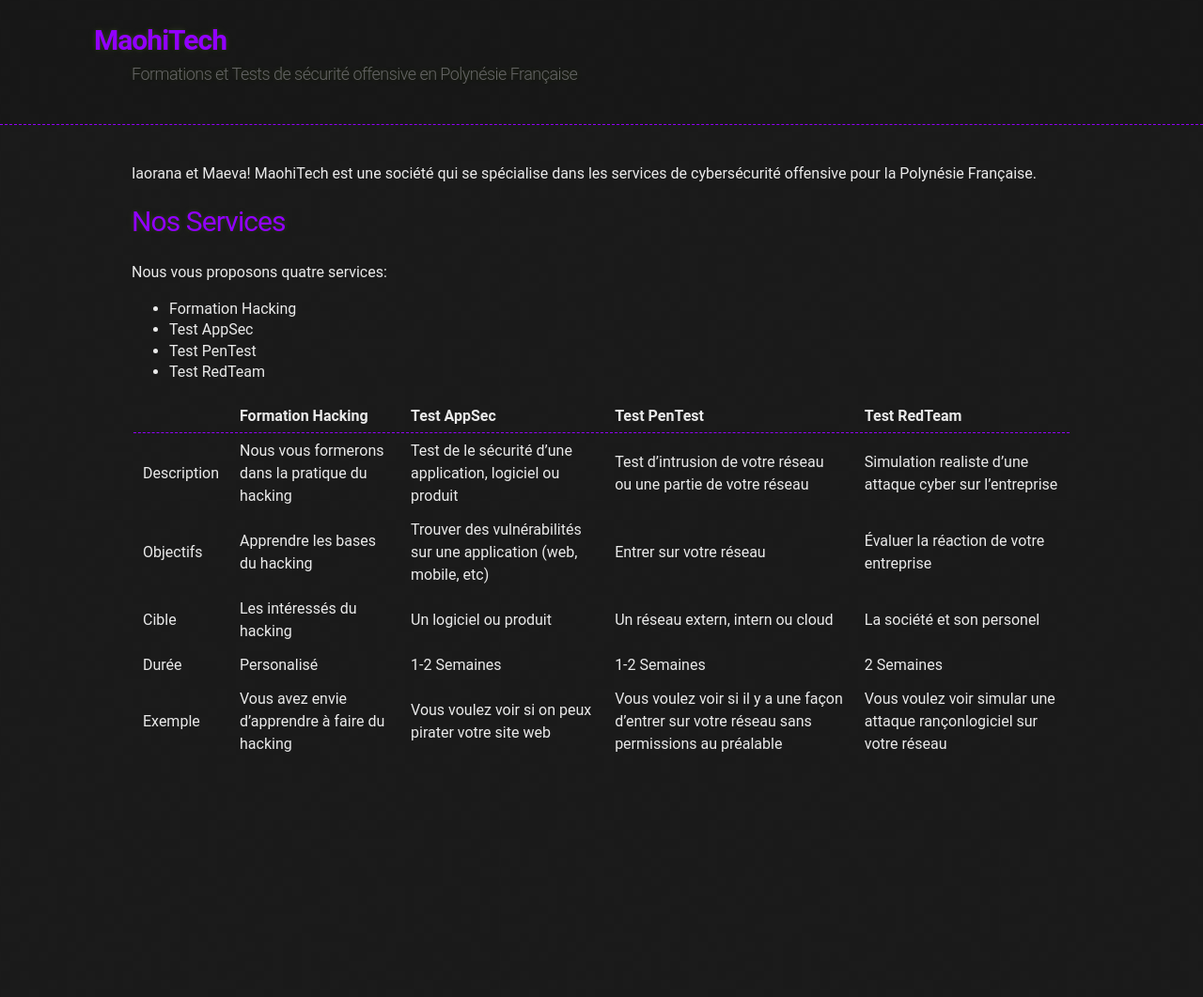
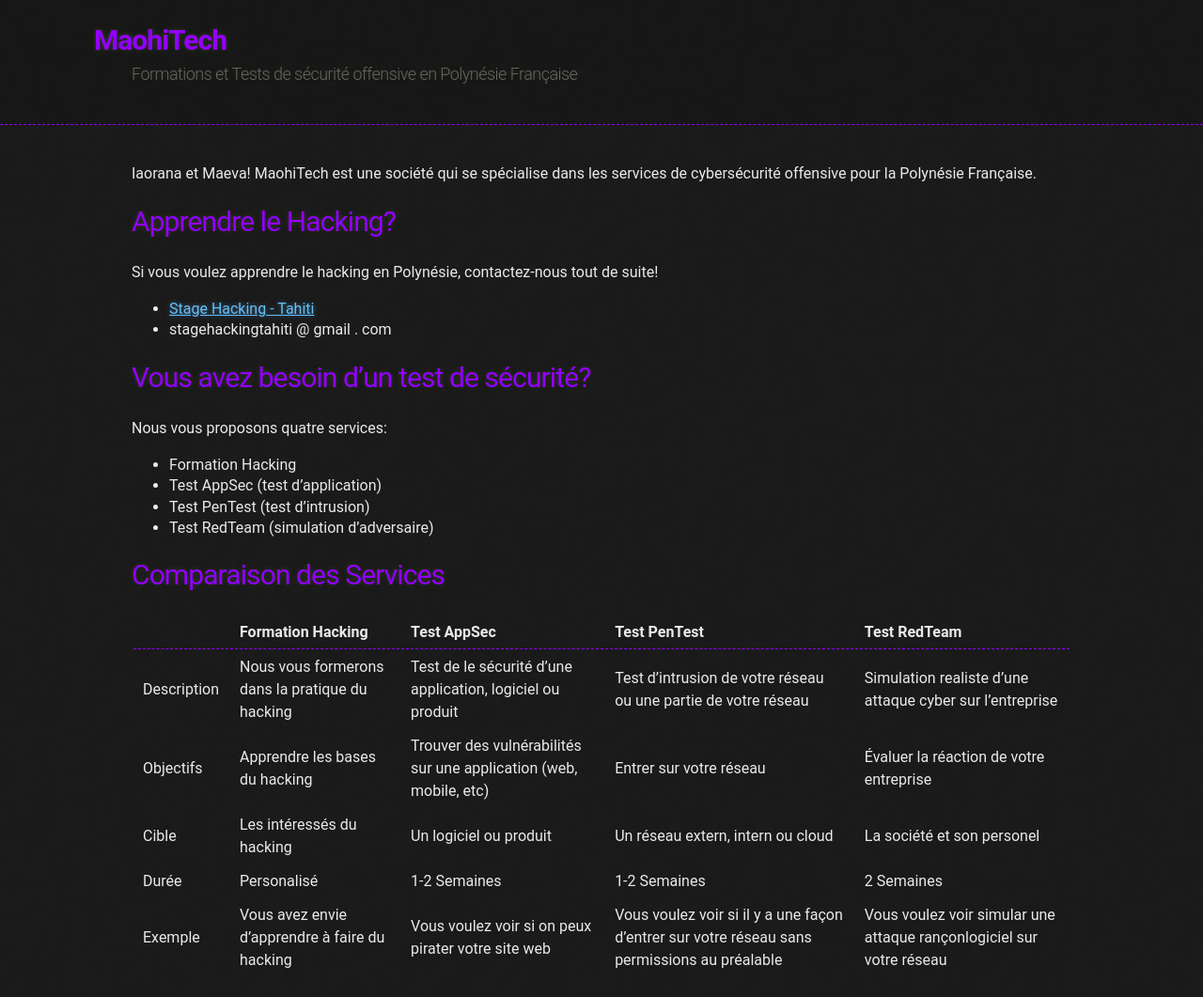
Before and after one commit to stagehackingtahiti/maohitech, a Jekyll site: the page built from index.md, in a window 1280 px wide. Shown: the whole page at 94% size. Built offline with Jekyll 4.4.1, drawn with Linux system fonts in a browser that asks for light colours; before the commit the page ends 900 px from its top, so only the background shows below that.

Commit message:
[+] finale

```diff
--- a/index.md
+++ b/index.md
@@ -4,14 +4,23 @@ layout: default
 
 Iaorana et Maeva! MaohiTech est une société qui se spécialise dans les services de cybersécurité offensive pour la Polynésie Française.
 
-# Nos Services
+# Apprendre le Hacking?
+
+Si vous voulez apprendre le hacking en Polynésie, contactez-nous tout de suite!
+
+* [Stage Hacking - Tahiti](https://www.facebook.com/stagehackingtahiti)
+* stagehackingtahiti @ gmail . com
+
+# Vous avez besoin d'un test de sécurité?
 
 Nous vous proposons quatre services:
 
 * Formation Hacking
-* Test AppSec
-* Test PenTest
-* Test RedTeam
+* Test AppSec (test d'application)
+* Test PenTest (test d'intrusion)
+* Test RedTeam (simulation d'adversaire)
+
+# Comparaison des Services
 
 |              | Formation Hacking | Test AppSec  |Test PenTest|Test RedTeam|
 |:-------------|:------------------|:-------------|:-----------|:-----------|
```
